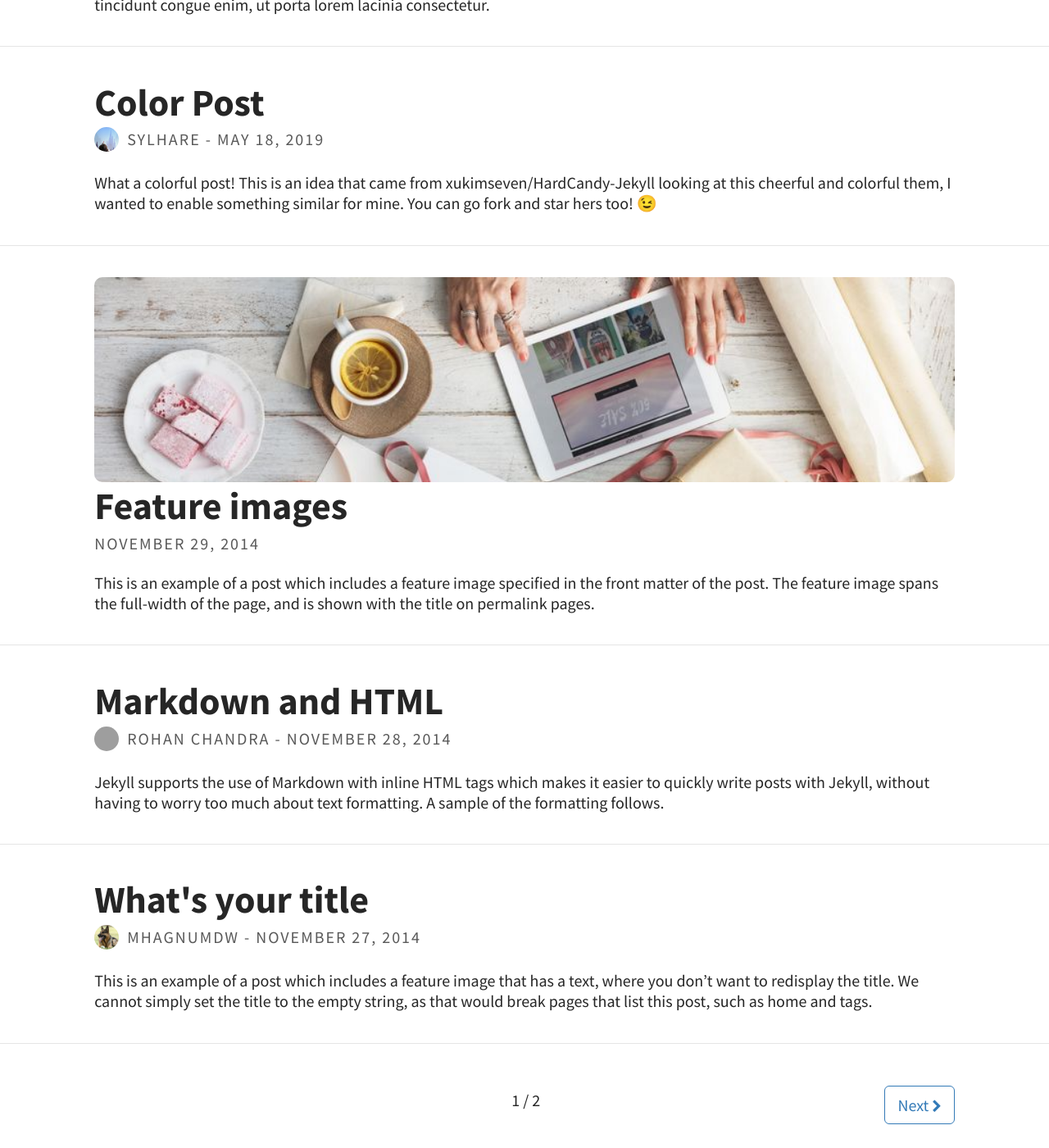
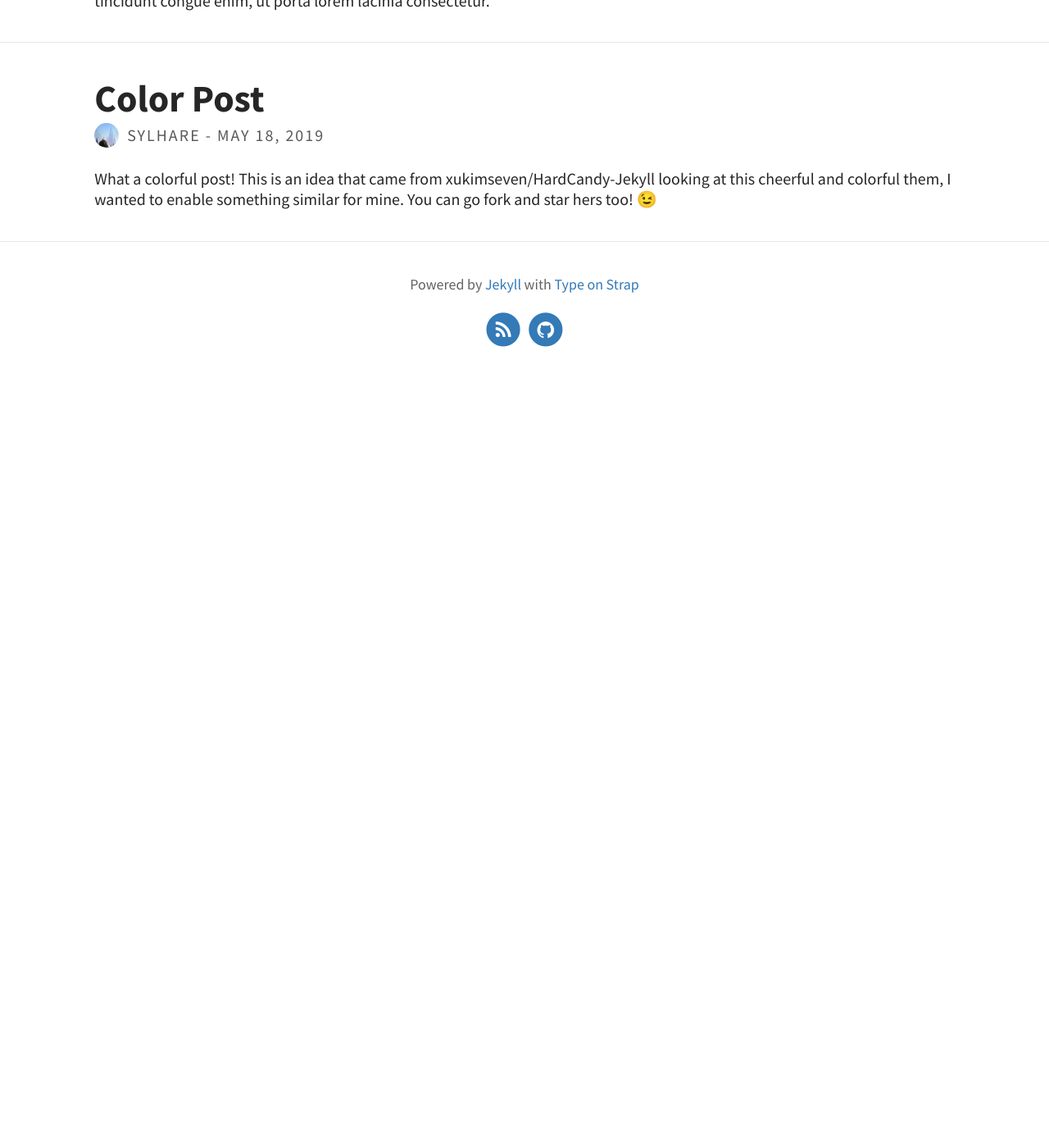
Before and after one commit to antchoi/antchoi.github.io, a Jekyll site: the page built from index.html, in a window 1280 px wide and 1400 px high, scrolled down 595 px. Shown: the whole window at 82% size. Built offline with Jekyll 4.4.1, drawn with Linux system fonts in a browser that asks for light colours; the list of posts is cut into pages by our own code; after the commit the page ends 1060 px from its top, so only the background shows below that; some of the changed text lies outside the part shown; grey boxes are pictures that could not be loaded.

Commit message:
2019.11.08 Test

```diff
--- a/_config.yml
+++ b/_config.yml
@@ -3,13 +3,13 @@ baseurl: ""
 url: "https://storyteller9.github.io"
 
 # THEME-SPECIFIC CONFIGURATION
-title: Storyteller9's Blog                                          # site's title
+title: Storyteller9                                          # site's title
 description: "Storyteller9's Blog"                       # used by search engines
 avatar: assets/img/triangle.png                         # Empty for no avatar in navbar
 favicon: assets/favicon.ico                             # Icon displayed in the tab
 
 # Header and footer text
-header_text:                                            # Change Blog header text
+header_text: All knowledge must be simplified                                           # Change Blog header text
 header_feature_image: assets/img/pexels/triangular.jpeg
 footer_text: >
   Powered by <a href="https://jekyllrb.com/">Jekyll</a> with <a href="https://github.com/sylhare/Type-on-Strap">Type on Strap</a>
--- a/_posts/2014-11-27-whats-your-title.md
+++ /dev/null
@@ -1,13 +0,0 @@
----
-layout: post
-title: What's your title
-hide_title: true
-feature-img: assets/img/pexels/story.jpeg
-author: mhagnumdw
-tags: [Test, Lorem]
----
-
-This is an example of a post which includes a feature image that has a
-text, where you don't want to redisplay the title.
-We cannot simply set the title to the empty string, as that would
-break pages that list this post, such as home and tags.
--- a/_posts/2014-11-28-markdown-and-html.md
+++ /dev/null
@@ -1,41 +0,0 @@
----
-layout: post
-title: Markdown and HTML
-tags: [Test, Markdown]
-author: rohanchandra
----
-
-Jekyll supports the use of [Markdown](http://daringfireball.net/projects/markdown/syntax) with inline HTML tags which makes it easier to quickly write posts with Jekyll, without having to worry too much about text formatting. A sample of the formatting follows.
-
-Tables have also been extended from Markdown:
-
-First Header  | Second Header
-------------- | -------------
-Content Cell  | Content Cell
-Content Cell  | Content Cell
-
-Here's an example of an image, which is included using Markdown:
-
-![Image of a glass on a book]({{ "/assets/img/pexels/book-glass.jpeg" | relative_url }})
-
-Highlighting for code in Jekyll is done using Base16 or Rouge. This theme makes use of Rouge by default.
-
-{% highlight js %}
-// count to ten
-for (var i = 1; i <= 10; i++) {
-    console.log(i);
-}
-
-// count to twenty
-var j = 0;
-while (j < 20) {
-    j++;
-    console.log(j);
-}
-{% endhighlight %}
-
-Type on Strap uses KaTeX to display maths. Equations such as $$S_n = a \times \frac{1-r^n}{1-r}$$ can be displayed inline.
-
-Alternatively, they can be shown on a new line:
-
-$$ f(x) = \int \frac{2x^2+4x+6}{x-2} $$
--- a/_posts/2014-11-29-feature-images.md
+++ /dev/null
@@ -1,10 +0,0 @@
----
-layout: post
-title: Feature images
-feature-img: "assets/img/pexels/desk-messy.jpeg"
-thumbnail: "assets/img/thumbnails/desk-messy.jpeg"
-image: "assets/img/thumbnails/desk-messy.jpg" #seo tag
-tags: [Test, Lorem]
----
-
-This is an example of a post which includes a feature image specified in the front matter of the post. The feature image spans the full-width of the page, and is shown with the title on permalink pages.
```
Also changed, not shown: _posts/2013-11-18-blogging-with-title.md (deleted, +0 -14 lines), _posts/2013-12-12-Generate-a-table-of-content.md (deleted, +0 -191 lines), _posts/2014-08-08-Markup-Syntax-Highlighting.md (deleted, +0 -88 lines).
